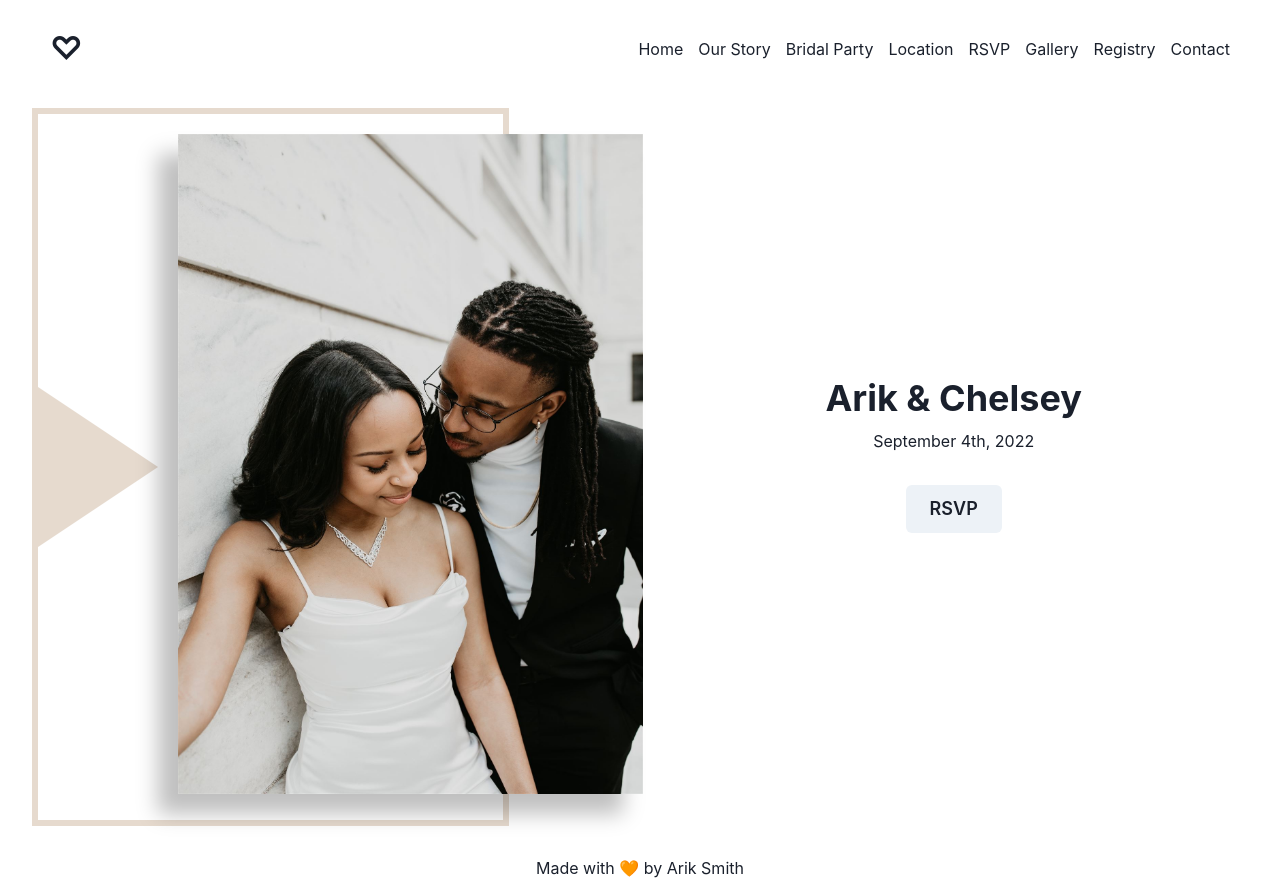
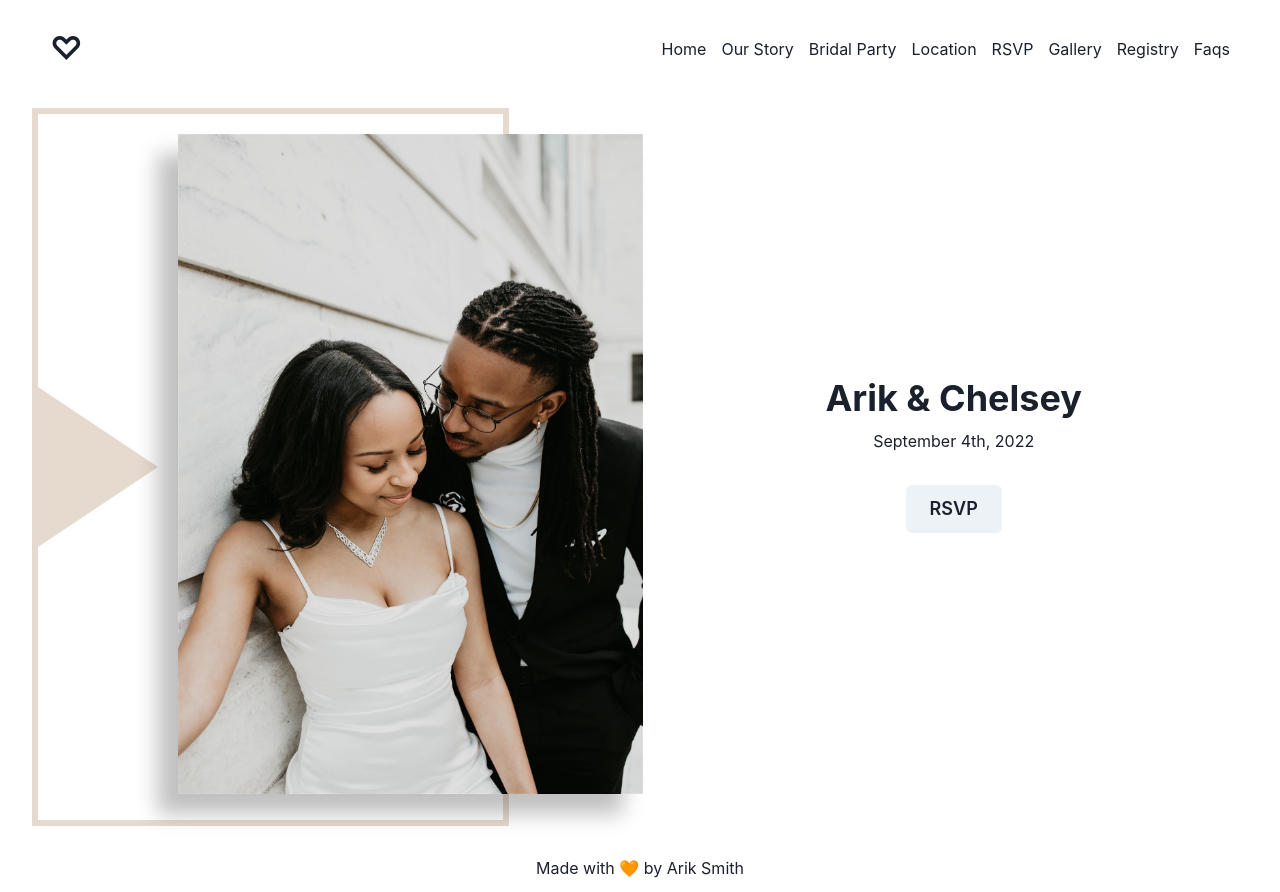
Before and after one commit to 4upz/wedding-site, a Next.js app: page / in a window 1280 px wide. Built offline with nearby package versions, Linux system fonts and the light colour scheme.

Commit message:
Change contact page to faqs

```diff
--- a/components/header.js
+++ b/components/header.js
@@ -16,7 +16,7 @@ const pages = [
   { href: '/rsvp', label: 'RSVP' },
   { href: '/gallery', label: 'Gallery' },
   { href: '/registry', label: 'Registry' },
-  { href: '/contact', label: 'Contact' },
+  { href: '/faqs', label: 'Faqs' },
 ]
 
 export default function Header() {
```
